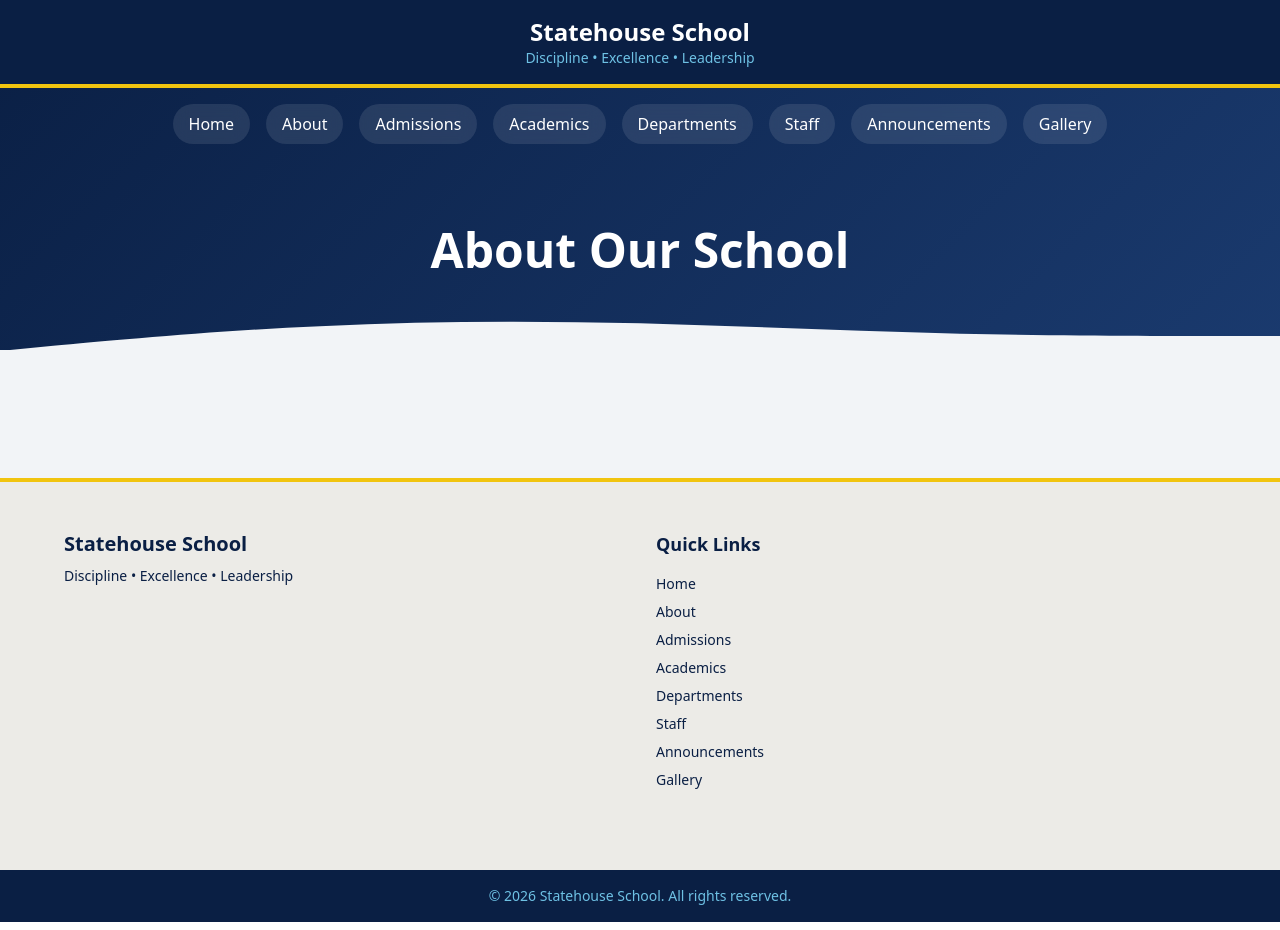
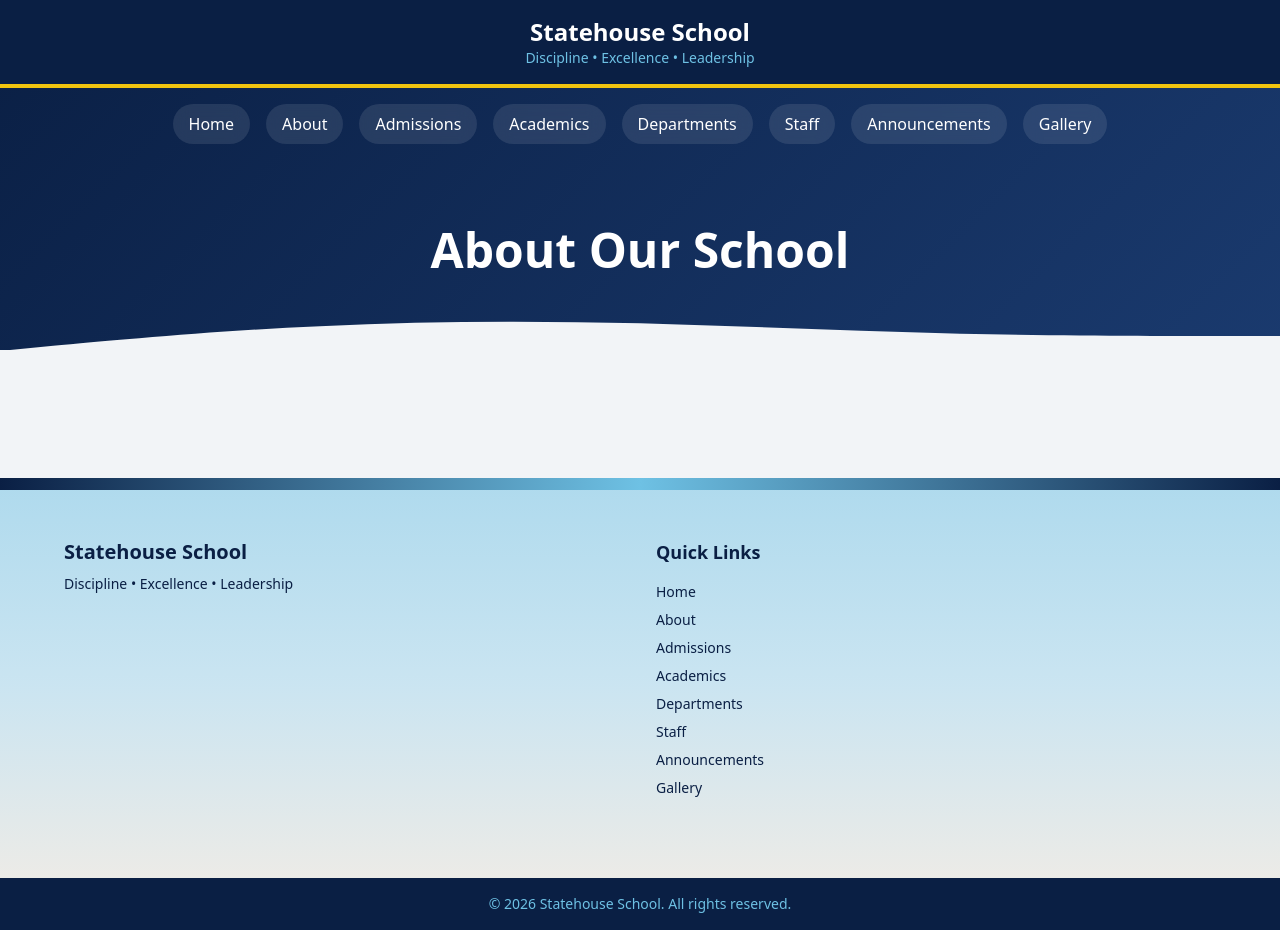
Before and after one commit to Sr72blackbird/statehouse-school-website, a Next.js app in the folder frontend/: page /about in a window 1280 px wide. Built offline with nearby package versions, Linux system fonts and the light colour scheme; no server answers.

Commit message:
Add gradient styling to homepage sections and footer

```diff
--- a/frontend/app/page.tsx
+++ b/frontend/app/page.tsx
@@ -233,8 +233,23 @@ export default async function Home() {
         </div>
       </section>
 
+      {/* Gradient wrapper for Quick Links, Our Purpose, and Announcements */}
+      <div
+        className="relative"
+        style={{
+          background: "linear-gradient(180deg, rgba(255, 255, 255, 1) 0%, rgba(110, 193, 228, 0.25) 15%, rgba(110, 193, 228, 0.35) 35%, rgba(10, 31, 68, 0.15) 60%, rgba(10, 31, 68, 0.08) 80%, rgba(255, 255, 255, 1) 100%)"
+        }}
+      >
+        {/* Subtle decorative gradient overlay */}
+        <div
+          className="absolute inset-0 opacity-50 pointer-events-none"
+          style={{
+            background: "radial-gradient(ellipse at 20% 30%, rgba(110, 193, 228, 0.3) 0%, transparent 50%), radial-gradient(ellipse at 80% 70%, rgba(10, 31, 68, 0.2) 0%, transparent 50%)"
+          }}
+        />
+
         {/* Quick Links Section */}
-      <section className="py-16 bg-white">
+        <section className="py-16 relative">
           <div className="max-w-7xl mx-auto px-6">
             <div className="grid sm:grid-cols-2 lg:grid-cols-4 gap-6">
             {[
@@ -301,8 +316,8 @@ export default async function Home() {
         </section>
 
         {/* Mission & Vision Section */}
-      <section className="py-20" style={{ backgroundColor: "var(--school-grey)" }}>
-        <div className="max-w-7xl mx-auto px-6">
+        <section className="py-20 relative">
+          <div className="max-w-7xl mx-auto px-6 relative z-10">
           <div className="text-center mb-12">
             <h2 className="text-3xl md:text-4xl font-bold mb-4" style={{ color: "var(--school-navy)" }}>
               Our Purpose
@@ -367,7 +382,7 @@ export default async function Home() {
 
         {/* Announcements Section */}
         {announcements.length > 0 && (
-        <section className="py-20 bg-white">
+          <section className="py-20 relative">
             <div className="max-w-7xl mx-auto px-6">
             <div className="flex flex-col sm:flex-row sm:items-center sm:justify-between gap-4 mb-10">
               <div>
@@ -439,6 +454,8 @@ export default async function Home() {
           </div>
         </section>
       )}
+      </div>
+      {/* End of gradient wrapper */}
 
       {/* Gallery Preview Section */}
       {galleryAlbums.length > 0 && (
--- a/frontend/components/Footer.tsx
+++ b/frontend/components/Footer.tsx
@@ -42,16 +42,20 @@ export default async function Footer() {
 
   return (
     <footer>
-      {/* Tie stripe accent */}
+      {/* Gradient accent bar at top */}
       <div
-        className="h-1"
-        style={{ backgroundColor: "var(--uniform-accent)" }}
+        className="h-3"
+        style={{
+          background: "linear-gradient(90deg, var(--school-navy) 0%, var(--school-sky) 50%, var(--school-navy) 100%)"
+        }}
       />
 
-      {/* Main footer content */}
+      {/* Main footer content with gradient */}
       <div
         className="py-8 sm:py-12 px-4 sm:px-6"
-        style={{ backgroundColor: "var(--school-grey-strong)" }}
+        style={{
+          background: "linear-gradient(180deg, rgba(110, 193, 228, 0.5) 0%, rgba(110, 193, 228, 0.3) 50%, rgba(236, 235, 231, 1) 100%)"
+        }}
       >
         <div className="max-w-6xl mx-auto">
           <div className={`grid gap-6 sm:gap-8 mb-6 sm:mb-8 ${(data?.location || data?.address || data?.phone || data?.email || data?.google_maps_embed_url) ? 'sm:grid-cols-2 md:grid-cols-3' : 'sm:grid-cols-2'}`}>
@@ -174,7 +178,7 @@ export default async function Footer() {
                       </a>
                     </p>
                   )}
-                  {data?.google_maps_embed_url && (
+                  {data?.google_maps_embed_url && data.google_maps_embed_url.includes('google.com/maps/embed') && (
                     <div className="mt-4">
                       <iframe
                         src={data.google_maps_embed_url}
```
Lines whose indentation alone changed are shown as unchanged.
